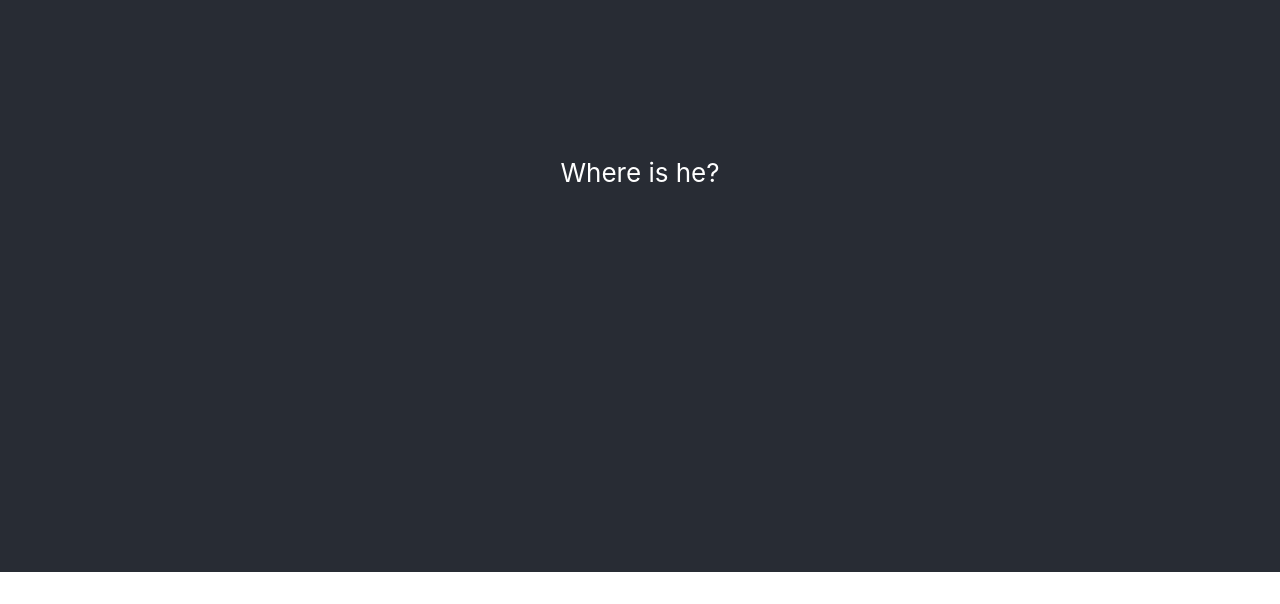
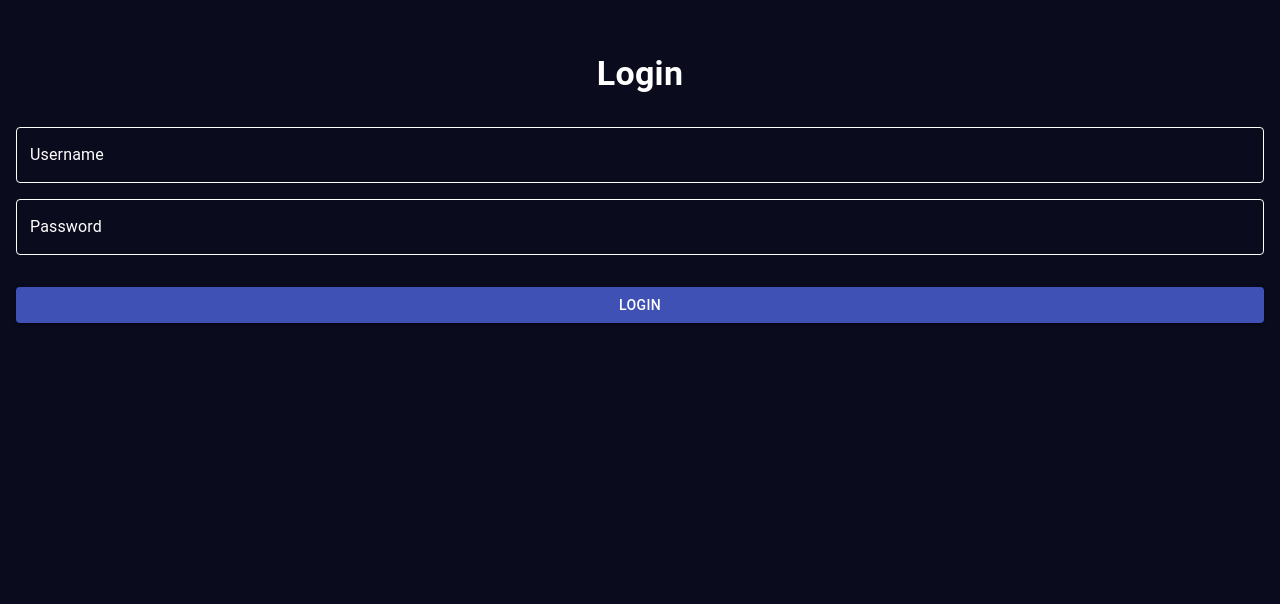
Before and after one commit to MdWasimAslam/where-is-he, a React (Create React App) app: page / in a window 1280 px wide. Shown: the part 228-832 px from the top of the page. Before the commit the page ends 800 px from the top, so only its background shows below. Built offline with nearby package versions, Linux system fonts and the light colour scheme.

Commit message:
Update UI Initial Skeleton

```diff
--- a/package.json
+++ b/package.json
@@ -1,11 +1,17 @@
 {
   "private": true,
   "dependencies": {
+    "@emotion/react": "^11.13.0",
+    "@emotion/styled": "^11.13.0",
+    "@mui/icons-material": "^5.16.5",
+    "@mui/material": "^5.16.5",
     "@testing-library/jest-dom": "^5.16.5",
     "@testing-library/react": "^13.4.0",
     "@testing-library/user-event": "^14.4.3",
     "react": "^18.2.0",
     "react-dom": "^18.2.0",
+    "react-router": "^6.25.1",
+    "react-router-dom": "^6.25.1",
     "react-scripts": "5.0.1",
     "web-vitals": "^3.0.4"
   },
--- a/src/App.js
+++ b/src/App.js
@@ -1,13 +1,23 @@
-import './App.css';
+import React from 'react';
+import { BrowserRouter as Router, Routes, Route } from 'react-router-dom';
+import { AuthProvider } from './components/AuthContext';
+import Login from './components/Login';
+import Dashboard from './components/Dashboard';
+import ProtectedRoute from './components/ProtectedRoute';
+import TrackingUI from './components/TrackingUI';
 
-function App() {
+const App = () => {
   return (
-    <div className="App">
-      <header className="App-header">
-       Where is he?
-      </header>
-    </div>
+    <AuthProvider>
+      <Router>
+        <Routes>
+          <Route path="/login" element={<Login />} />
+          <Route path="/home" element={<ProtectedRoute element={TrackingUI} />} />
+          <Route path="/" element={<Login />} /> {/* Optional default route */}
+        </Routes>
+      </Router>
+    </AuthProvider>
   );
-}
+};
 
 export default App;
--- /dev/null
+++ b/src/components/AuthContext.js
@@ -0,0 +1,26 @@
+// AuthContext.js
+import React, { createContext, useContext, useState } from 'react';
+
+const AuthContext = createContext();
+
+export const AuthProvider = ({ children }) => {
+  const [auth, setAuth] = useState(localStorage.getItem('auth') === 'true');
+
+  const login = () => {
+    setAuth(true);
+    localStorage.setItem('auth', 'true');
+  };
+
+  const logout = () => {
+    setAuth(false);
+    localStorage.removeItem('auth');
+  };
+
+  return (
+    <AuthContext.Provider value={{ auth, login, logout }}>
+      {children}
+    </AuthContext.Provider>
+  );
+};
+
+export const useAuth = () => useContext(AuthContext);
--- /dev/null
+++ b/src/components/Dashboard.js
@@ -0,0 +1,7 @@
+import React from 'react';
+
+const Dashboard = () => {
+  return <div>Dashboard Page</div>;
+};
+
+export default Dashboard;
--- /dev/null
+++ b/src/components/Login.js
@@ -0,0 +1,120 @@
+import React, { useState } from 'react';
+import { Box, Typography, TextField, Button, IconButton } from '@mui/material';
+import CloseIcon from '@mui/icons-material/Close';
+import { useNavigate } from 'react-router-dom';
+import { useAuth } from './AuthContext';
+
+const Login = () => {
+  const navigate = useNavigate();
+  const { login } = useAuth();
+  const [username, setUsername] = useState('');
+  const [password, setPassword] = useState('');
+
+  const handleLogin = () => {
+    if (username === 'admin' && password === 'Wasim@slam1998') {
+      login();
+      navigate('/home');
+    } else {
+      alert('Invalid credentials');
+    }
+  };
+
+  return (
+    <Box
+      sx={{
+        display: 'flex',
+        flexDirection: 'column',
+        alignItems: 'center',
+        justifyContent: 'center',
+        height: '100vh',
+        bgcolor: '#0a0b1c',
+        color: 'white',
+        position: 'relative',
+        padding: 2,
+      }}
+    >
+      <IconButton
+        sx={{ position: 'absolute', top: 16, right: 16, color: 'white' }}
+        onClick={() => navigate('/')}
+      >
+        {/* <CloseIcon /> */}
+      </IconButton>
+
+      <Typography variant="h4" sx={{ fontWeight: 'bold', mb: 4 }}>
+        Login
+      </Typography>
+
+      <TextField
+        variant="outlined"
+        label="Username"
+        fullWidth
+        value={username}
+        onChange={(e) => setUsername(e.target.value)}
+        sx={{
+          mb: 2,
+          input: { color: 'white' },
+          label: { color: 'white' },
+          '& .MuiOutlinedInput-root': {
+            '& fieldset': {
+              borderColor: 'white',
+            },
+            '&:hover fieldset': {
+              borderColor: 'white',
+            },
+            '&.Mui-focused fieldset': {
+              borderColor: 'white',
+            },
+          },
+        }}
+        InputLabelProps={{
+          style: { color: 'white' },
+        }}
+      />
+
+      <TextField
+        variant="outlined"
+        label="Password"
+        type="password"
+        fullWidth
+        value={password}
+        onChange={(e) => setPassword(e.target.value)}
+        sx={{
+          mb: 4,
+          input: { color: 'white' },
+          label: { color: 'white' },
+          '& .MuiOutlinedInput-root': {
+            '& fieldset': {
+              borderColor: 'white',
+            },
+            '&:hover fieldset': {
+              borderColor: 'white',
+            },
+            '&.Mui-focused fieldset': {
+              borderColor: 'white',
+            },
+          },
+        }}
+        InputLabelProps={{
+          style: { color: 'white' },
+        }}
+      />
+
+      <Button
+        variant="contained"
+        color="primary"
+        fullWidth
+        sx={{
+          bgcolor: '#3f51b5',
+          '&:hover': {
+            bgcolor: '#3f51b5',
+          },
+        }}
+        onClick={handleLogin}
+      >
+        Login
+      </Button>
+    </Box>
+  );
+};
+
+export default Login;
--- /dev/null
+++ b/src/components/ProtectedRoute.js
@@ -0,0 +1,11 @@
+import React from 'react';
+import { Navigate } from 'react-router-dom';
+import { useAuth } from './AuthContext';
+
+const ProtectedRoute = ({ element: Element }) => {
+  const { auth } = useAuth();
+
+  return auth ? <Element /> : <Navigate to="/login" />;
+};
+
+export default ProtectedRoute;
--- /dev/null
+++ b/src/components/TrackingUI.js
@@ -0,0 +1,76 @@
+// src/components/TrackingUI.js
+import React from 'react';
+import { Box, Typography, IconButton } from '@mui/material';
+import CloseIcon from '@mui/icons-material/Close';
+import CircularProgress from '@mui/material/CircularProgress';
+
+const TrackingUI = () => {
+  return (
+    <Box
+      sx={{
+        display: 'flex',
+        flexDirection: 'column',
+        alignItems: 'center',
+        justifyContent: 'center',
+        height: '100vh',
+        bgcolor: '#0a0b1c',
+        color: 'white',
+        position: 'relative',
+      }}
+    >
+      <IconButton
+        sx={{ position: 'absolute', top: 16, right: 16, color: 'white' }}
+      >
+        {/* <CloseIcon /> */}
+      </IconButton>
+
+      <Typography variant="h6" sx={{ mb: 1 }}>
+        Relaxed Logo T-Shirt
+      </Typography>
+      <Typography variant="h4" sx={{ fontWeight: 'bold', mb: 2 }}>
+        JAHEV V1.Y5.02
+      </Typography>
+
+      <Box
+        sx={{
+          position: 'relative',
+          display: 'flex',
+          alignItems: 'center',
+          justifyContent: 'center',
+          mb: 2,
+        }}
+      >
+        <CircularProgress
+          variant="determinate"
+          value={75}
+          size={200}
+          thickness={2}
+          sx={{ color: '#3f51b5' }}
+        />
+        <Box
+          sx={{
+            position: 'absolute',
+            display: 'flex',
+            flexDirection: 'column',
+            alignItems: 'center',
+          }}
+        >
+          <Typography variant="h2" sx={{ transform: 'rotate(45deg)' }}>
+            ➔
+          </Typography>
+        </Box>
+      </Box>
+
+      <Typography variant="h5" sx={{ mb: 1 }}>
+        20 ft
+      </Typography>
+      <Typography variant="body1">to your right</Typography>
+
+      <Typography variant="body2" sx={{ mt: 2, color: '#757575' }}>
+        Couldn't find it
+      </Typography>
+    </Box>
+  );
+};
+
+export default TrackingUI;
```
Also changed, not shown: src/components/Home.js (added, +7 -0 lines), 1 other file (tests, documents, lock files or other folders).
